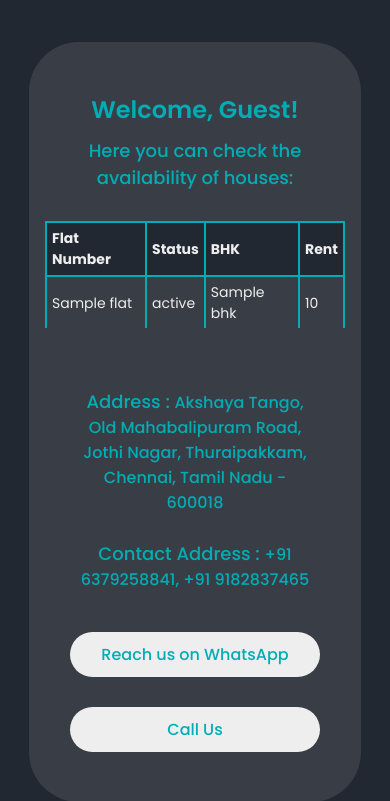
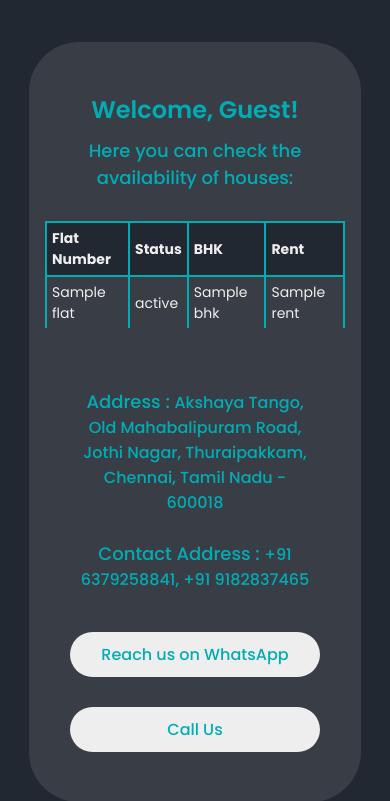
Before and after one commit to AshokAdithya/Housing-Management-System, a Flask app: template templates/guest.html in a window 390 px wide. Shown: the top 801 px of the page. Run offline with Flask 3, Linux system fonts and the light colour scheme; the template is opened without the code that fills it: most values are stand-ins (such as "Sample title", 1, 10 or a date in 2020); parts of the project's set-up code (start-up, migrations or seed data) failed here and were passed over.

Commit message:
Added All

```diff
--- a/static/css/resident.css
+++ b/static/css/resident.css
@@ -300,7 +300,7 @@ th {
   }
   .logout {
     position: absolute;
-    top: 3%;
+    top: 1%;
     right: 8%;
   }
   .neighbour-heading {
--- a/templates/guest.html
+++ b/templates/guest.html
@@ -34,7 +34,7 @@
               <td>{{ flat }}</td>
               <td>{{ details["status"] }}</td>
               <td>{{details["BHK"]}}</td>
-              <td>{{details["maintenance_fee"]}}</td>
+              <td>{{details["rent"]}}</td>
             </tr>
             {% endfor %}
           </tbody>
```
